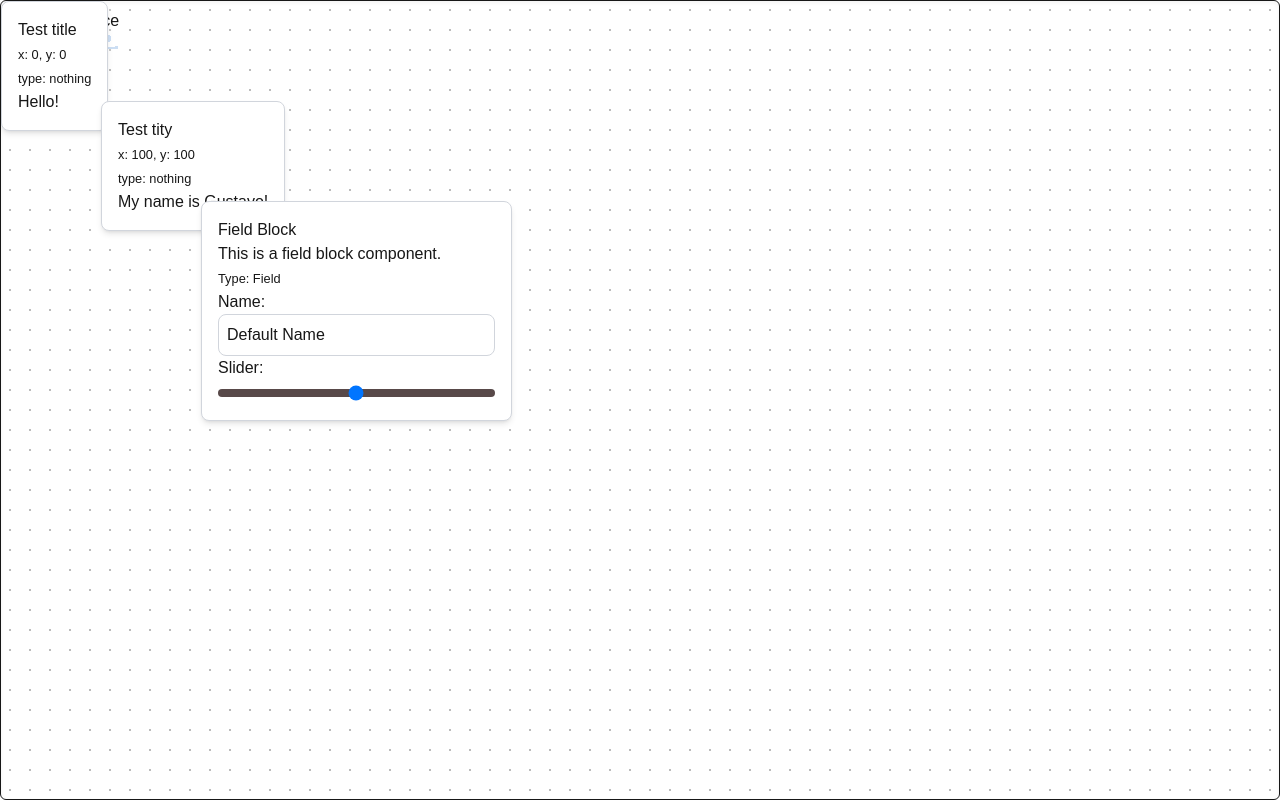
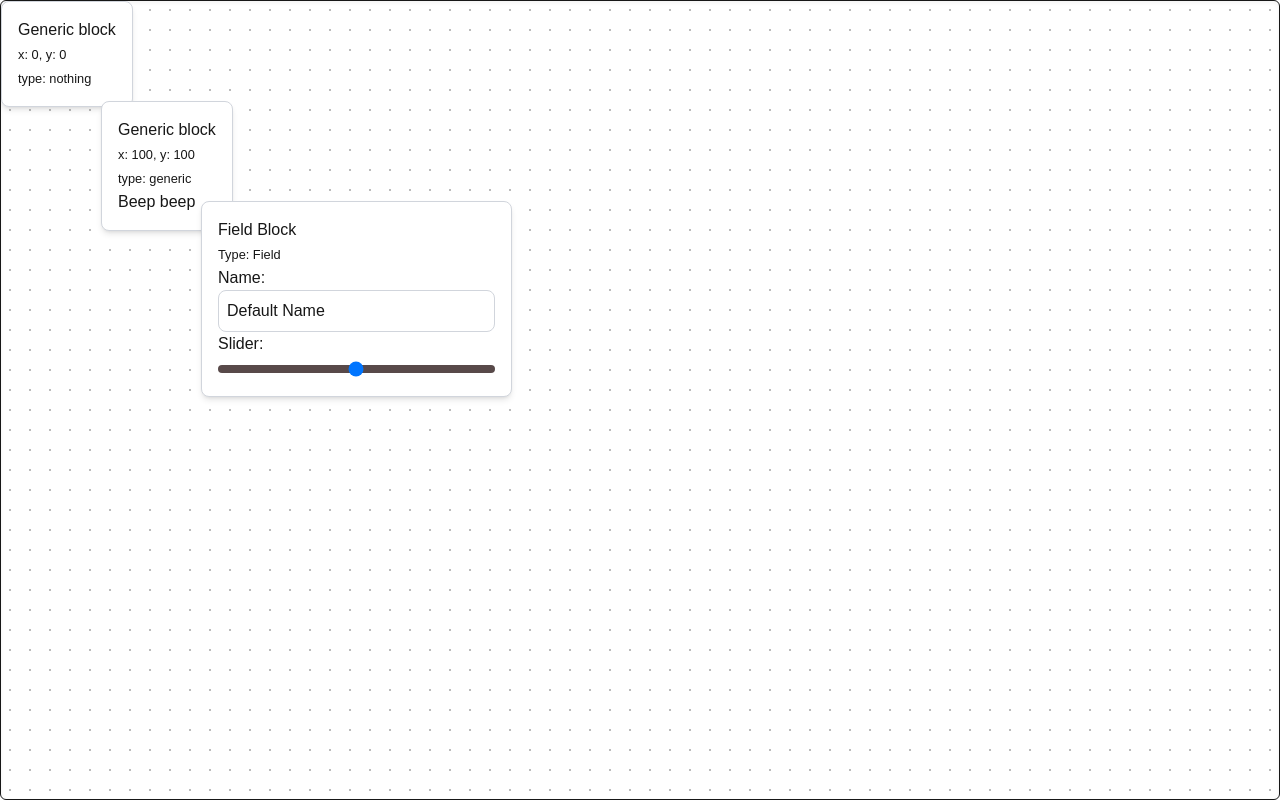
Before and after one commit to jasonchiu8421/Nocodile, a Next.js app in the folder nocodile/: page /workflow in a window 1280 px wide. Built offline with nearby package versions, Linux system fonts and the light colour scheme.

Commit message:
change what data each block holds

```diff
--- a/nocodile/app/workflow/components/Workspace.tsx
+++ b/nocodile/app/workflow/components/Workspace.tsx
@@ -1,6 +1,7 @@
 import React from "react";
-import { GenericBlock, GenericBlockData } from "./GenericBlock";
-import { FieldBlock } from "./FieldBlock";
+import { GenericBlock, GenericBlockData } from "./blocks/GenericBlock";
+import { FieldBlock } from "./blocks/FieldBlock";
+import { ImagesBlock } from "./blocks/ImagesBlock";
 import { useDroppable } from "@dnd-kit/core";
 
 /**Displays blocks using block data imported from workflow/ page */
@@ -36,9 +37,9 @@ export const Workspace = ({
       <h2>{workspace.title}</h2>
       {blocks.map((block, index) => {
         switch (block.type) {
-          case "nothing":
+          case "generic":
             return <GenericBlock key={index} block={block} />;
-          case "input":
+          case "field":
             return (
               <FieldBlock
                 key={index}
@@ -46,6 +47,8 @@ export const Workspace = ({
                 onFieldChange={handleFieldChange}
               />
             );
+          case "images":
+            return <ImagesBlock key={index} block={block} />;
           default:
             return <GenericBlock key={index} block={block} />;
         }
--- a/nocodile/app/workflow/components/blockTypes.ts
+++ /dev/null
@@ -1 +0,0 @@
-export type BlockType = "input" | "data" | "run" | "nothing";
--- a/nocodile/app/workflow/components/DraggableBlock.tsx
+++ b/nocodile/app/workflow/components/blocks/DraggableBlock.tsx
@@ -1,7 +1,7 @@
 import React from "react";
 import { useDraggable } from "@dnd-kit/core";
 
-/** Skeleton for all blocks, but data structure is inherited from GenericBlock */
+/** Skeleton for all blocks. All blocks have these.*/
 type DraggableBlockProps = {
   id: number;
   x: number;
--- a/nocodile/app/workflow/components/FieldBlock.tsx
+++ b/nocodile/app/workflow/components/blocks/FieldBlock.tsx
@@ -1,7 +1,7 @@
 import React from "react";
 import { useDraggable } from "@dnd-kit/core";
 import { BlockType } from "./blockTypes";
-import { GenericBlockData } from "./GenericBlock";
+import { GenericBlockData } from "../GenericBlock";
 import { DraggableBlock } from "./DraggableBlock";
 import { useState } from "react";
 
@@ -9,8 +9,6 @@ export interface FieldBlockData extends GenericBlockData {
   id: number;
   x: number;
   y: number;
-  title: string;
-  label: string;
   type: BlockType;
 
   name?: string;
@@ -35,9 +33,8 @@ export const FieldBlock = ({ block, onFieldChange }: FieldBlockProps) => {
   return (
     <DraggableBlock id={block.id} x={block.x} y={block.y}>
       <h1>Field Block</h1>
-      <p>This is a field block component.</p>
       <small>Type: Field</small>
-      <p>
+      <div>
         <label htmlFor="nuber">Name:</label>{" "}
         <input
           id="nuber"
@@ -48,8 +45,8 @@ export const FieldBlock = ({ block, onFieldChange }: FieldBlockProps) => {
           }}
           value={name}
         />
-      </p>
-      <p>
+      </div>
+      <div>
         <label>Slider: </label>{" "}
         <input
           type="range"
@@ -61,7 +58,7 @@ export const FieldBlock = ({ block, onFieldChange }: FieldBlockProps) => {
             handleChange();
           }}
         />
-      </p>
+      </div>
     </DraggableBlock>
   );
 };
--- a/nocodile/app/workflow/components/GenericBlock.tsx
+++ b/nocodile/app/workflow/components/blocks/GenericBlock.tsx
@@ -2,13 +2,14 @@ import React from "react";
 import { DraggableBlock } from "./DraggableBlock";
 import { BlockType } from "./blockTypes";
 
+/**The most boring block. Carries data. */
 export interface GenericBlockData {
   id: number;
   x: number;
   y: number;
-  title: string;
-  label: string;
   type: BlockType;
+
+  data: string;
 }
 type GenericBlockProps = {
   block: GenericBlockData;
@@ -17,7 +18,7 @@ type GenericBlockProps = {
 export const GenericBlock = ({ block }: GenericBlockProps) => {
   return (
     <DraggableBlock id={block.id} x={block.x} y={block.y}>
-      <h1>{block.title || "Empty title"}</h1>
+      <h1>Generic block</h1>
       <p>
         <small>
           x: {block.x}, y: {block.y}
@@ -26,7 +27,7 @@ export const GenericBlock = ({ block }: GenericBlockProps) => {
       <p>
         <small>type: {block.type} </small>
       </p>
-      <p>{block.label}</p>
+      <p>{block.data}</p>
     </DraggableBlock>
   );
 };
--- /dev/null
+++ b/nocodile/app/workflow/components/blocks/ImagesBlock.tsx
@@ -0,0 +1,27 @@
+import React from "react";
+import { DraggableBlock } from "./DraggableBlock";
+import { BlockType } from "./blockTypes";
+import { GenericBlockData } from "./GenericBlock";
+
+/**Block that just stores a bunch of images */
+export interface ImagesBlockData extends GenericBlockData {
+  id: number;
+  x: number;
+  y: number;
+  type: BlockType;
+
+  images: File[];
+}
+type ImagesBlockProps = {
+  block: ImagesBlockData;
+};
+
+export const ImagesBlock = ({ block }: ImagesBlockProps) => {
+  return (
+    <DraggableBlock id={block.id} x={block.x} y={block.y}>
+      <div>
+        <input type="file" multiple accept="image/*" />
+      </div>
+    </DraggableBlock>
+  );
+};
--- /dev/null
+++ b/nocodile/app/workflow/components/blocks/blockTypes.ts
@@ -0,0 +1,2 @@
+/**types of block for ../Workspace.tsx to render blocks. Update whenever a new kind of block appears. */
+export type BlockType = "field" | "images" | "run" | "generic";
--- a/nocodile/app/workflow/page.tsx
+++ b/nocodile/app/workflow/page.tsx
@@ -1,7 +1,7 @@
 "use client";
 
 import React from "react";
-import { GenericBlockData } from "./components/GenericBlock";
+import { GenericBlockData } from "./components/blocks/GenericBlock";
 import { useState } from "react";
 import { WorkspaceData, Workspace } from "./components/Workspace";
 import { DndContext, DragEndEvent, DragMoveEvent } from "@dnd-kit/core";
@@ -18,17 +18,14 @@ const test_blocks: GenericBlockData[] = [
     id: 2,
     x: 100,
     y: 100,
-    title: "Test tity",
-    label: "My name is Gustavo!",
-    type: "nothing",
+    type: "generic",
+    data: "Beep beep",
   },
   {
     id: 3,
     x: 200,
     y: 200,
-    title: "Test tity",
-    label: "A field block shouldn't have labels here!",
-    type: "input",
+    type: "field",
   },
 ];
 const page = () => {
@@ -47,9 +44,8 @@ const page = () => {
         id: blocks.length + 1,
         x: e.clientX - 50,
         y: e.clientY - 50,
-        title: "New Block",
-        label: "New Block",
-        type: "nothing",
+        type: "generic",
+        data: "blahblah random data this can be changed for other stuff",
       },
     ]);
   }
```
